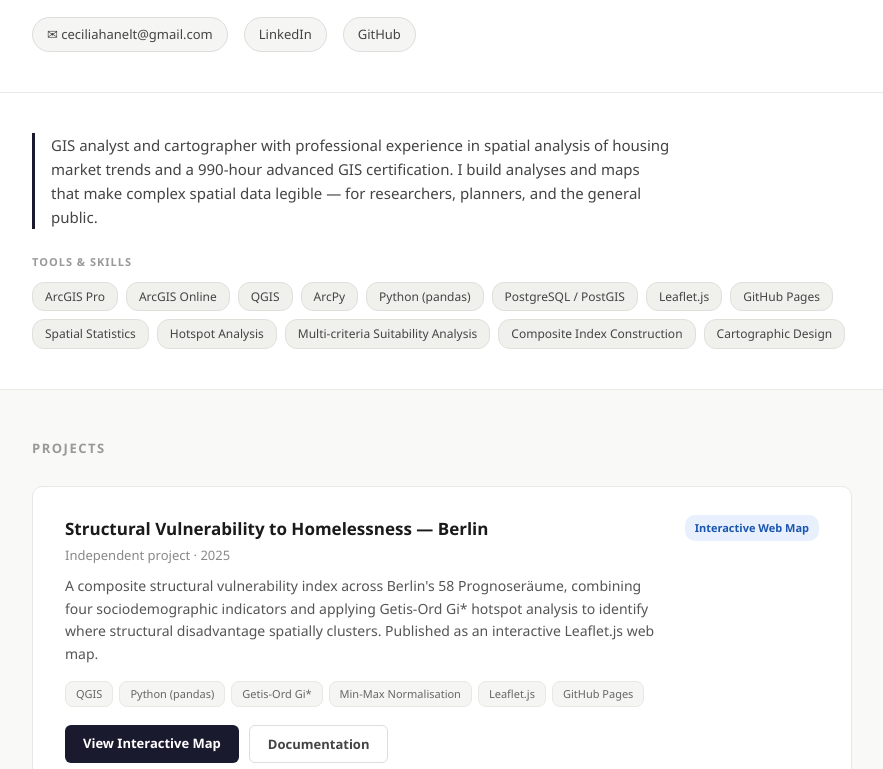
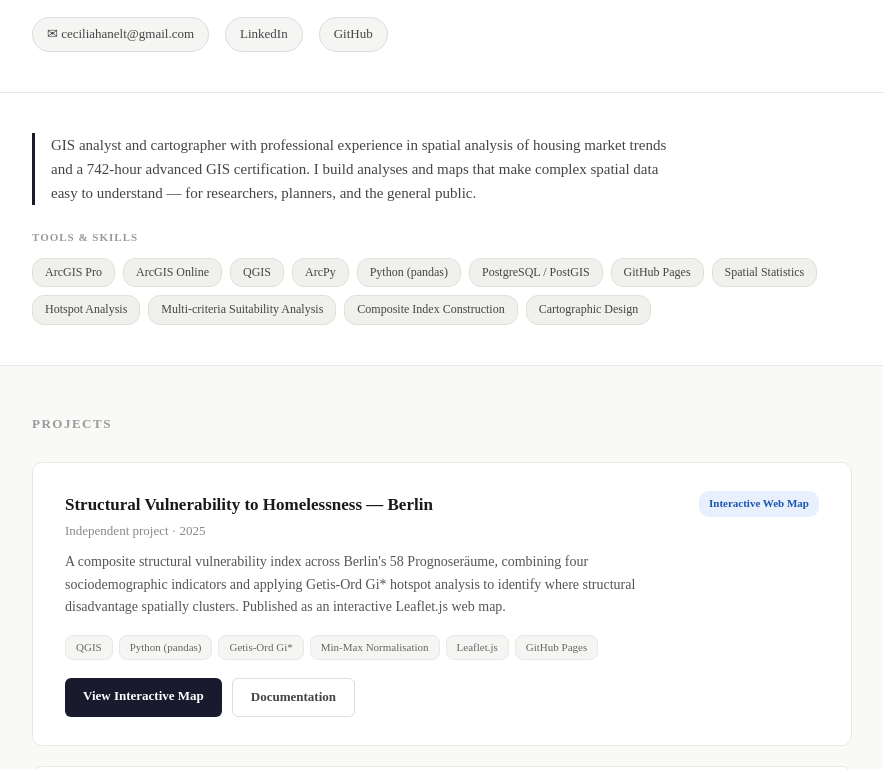
Before and after one commit to ceciliaha19/portfolio, a plain HTML site: page index.html in a window 1280 px wide. Shown: the part 126-895 px from the top of the page, without its empty margins (198-1081 px from the left). Drawn offline with Linux system fonts and the light colour scheme.

Commit message:
Update index.html

```diff
--- a/index.html
+++ b/index.html
@@ -8,7 +8,7 @@
     * { margin: 0; padding: 0; box-sizing: border-box; }
 
     body {
-      font-family: 'Segoe UI', Arial, sans-serif;
+      font-family: "Times New Roman", Times, serif;
       background: #f9f9f7;
       color: #222;
       line-height: 1.6;
@@ -250,13 +250,13 @@
   <p class="subtitle">GIS Analyst · Spatial Data · Cartography · Berlin</p>
   <div class="header-links">
     <a href="mailto:ceciliahanelt@gmail.com">✉ ceciliahanelt@gmail.com</a>
-    <a href="https://www.linkedin.com/in/cecilia-hanelt" target="_blank">LinkedIn</a>
+    <a href="https://www.linkedin.com/in/cecilia-hanelt-86b87231/" target="_blank">LinkedIn</a>
     <a href="https://github.com/ceciliaha19" target="_blank">GitHub</a>
   </div>
 </header>
 
 <div class="intro">
-  <p>GIS analyst and cartographer with professional experience in spatial analysis of housing market trends and a 990-hour advanced GIS certification. I build analyses and maps that make complex spatial data legible — for researchers, planners, and the general public.</p>
+  <p>GIS analyst and cartographer with professional experience in spatial analysis of housing market trends and a 742-hour advanced GIS certification. I build analyses and maps that make complex spatial data easy to understand — for researchers, planners, and the general public.</p>
 </div>
 
 <div class="skills">
@@ -268,7 +268,6 @@
     <span class="skill-tag">ArcPy</span>
     <span class="skill-tag">Python (pandas)</span>
     <span class="skill-tag">PostgreSQL / PostGIS</span>
-    <span class="skill-tag">Leaflet.js</span>
     <span class="skill-tag">GitHub Pages</span>
     <span class="skill-tag">Spatial Statistics</span>
     <span class="skill-tag">Hotspot Analysis</span>
```
